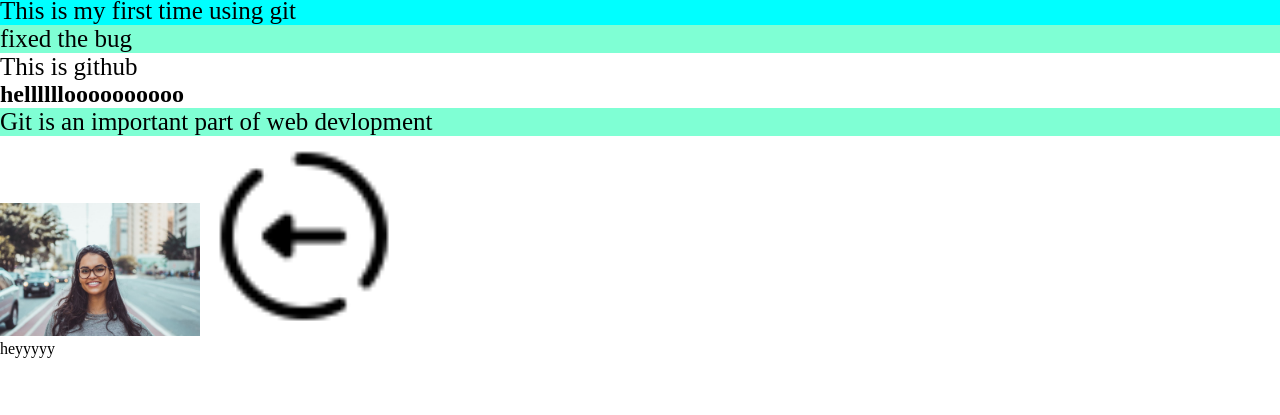
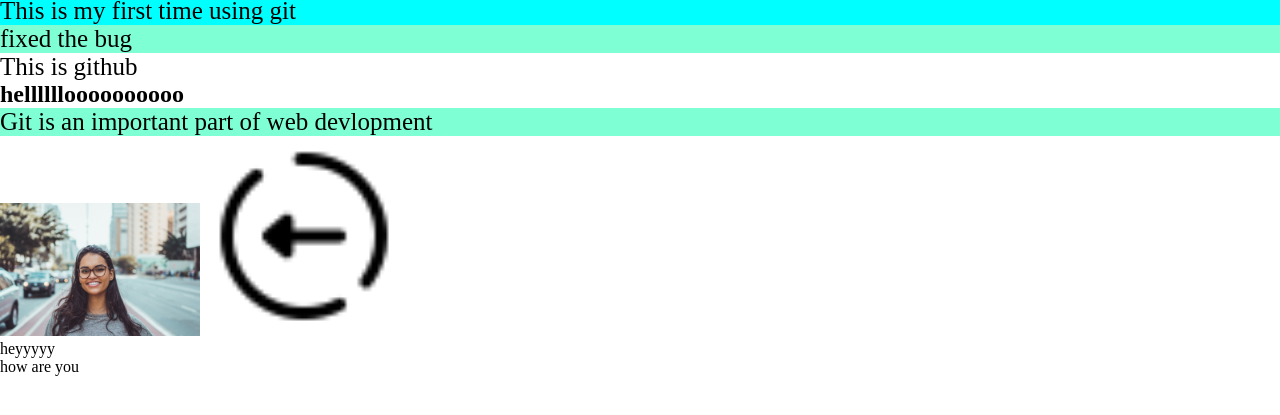
Before and after one commit to neeraj027/gitPractice, a plain HTML site: page index.html in a window 1280 px wide. Shown: the part 61-476 px from the top of the page. Drawn offline with Linux system fonts and the light colour scheme.

Commit message:
span tag added

```diff
--- a/index.html
+++ b/index.html
@@ -16,5 +16,6 @@
     <img src="person-1.jpeg" alt="">
     <img src="icons8-go-back-48.png" alt="">
     <div class="box">heyyyyy</div>
+    <span>how are you</span>
 </body>
 </html>
```
